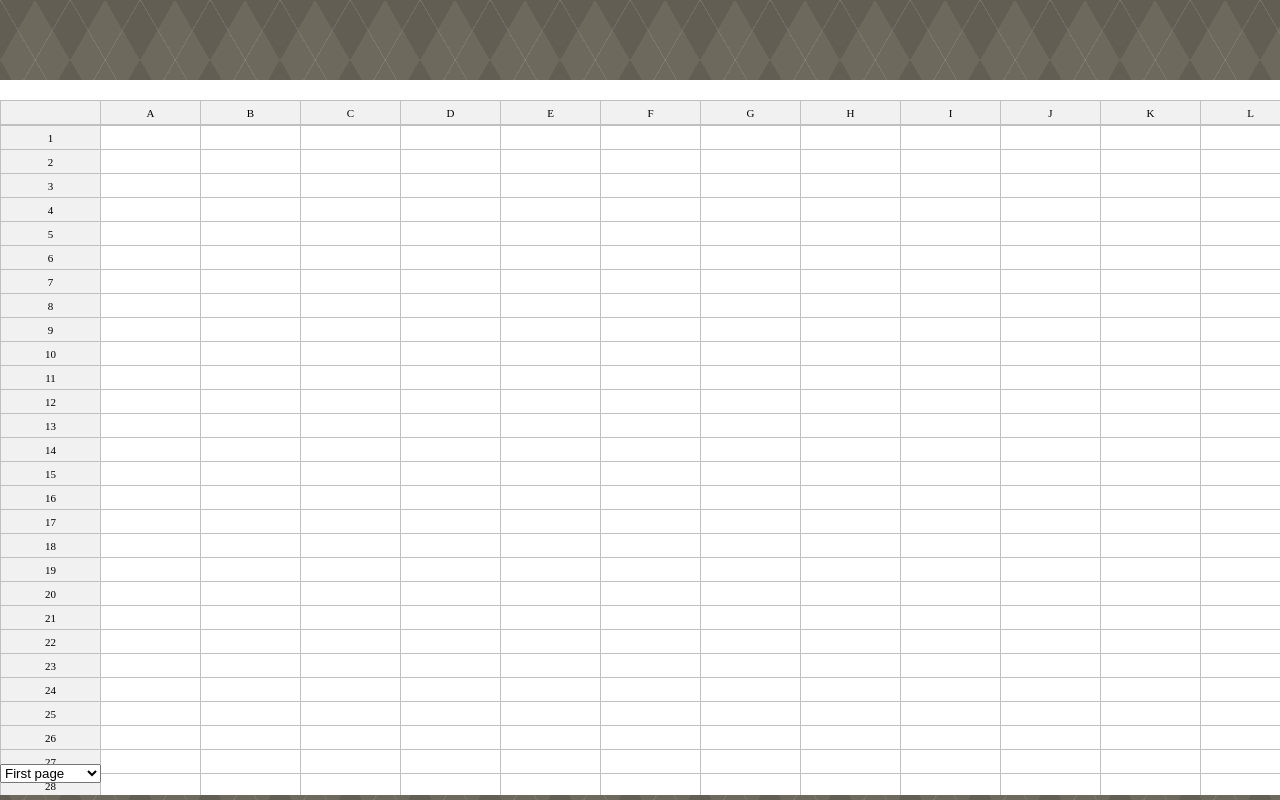
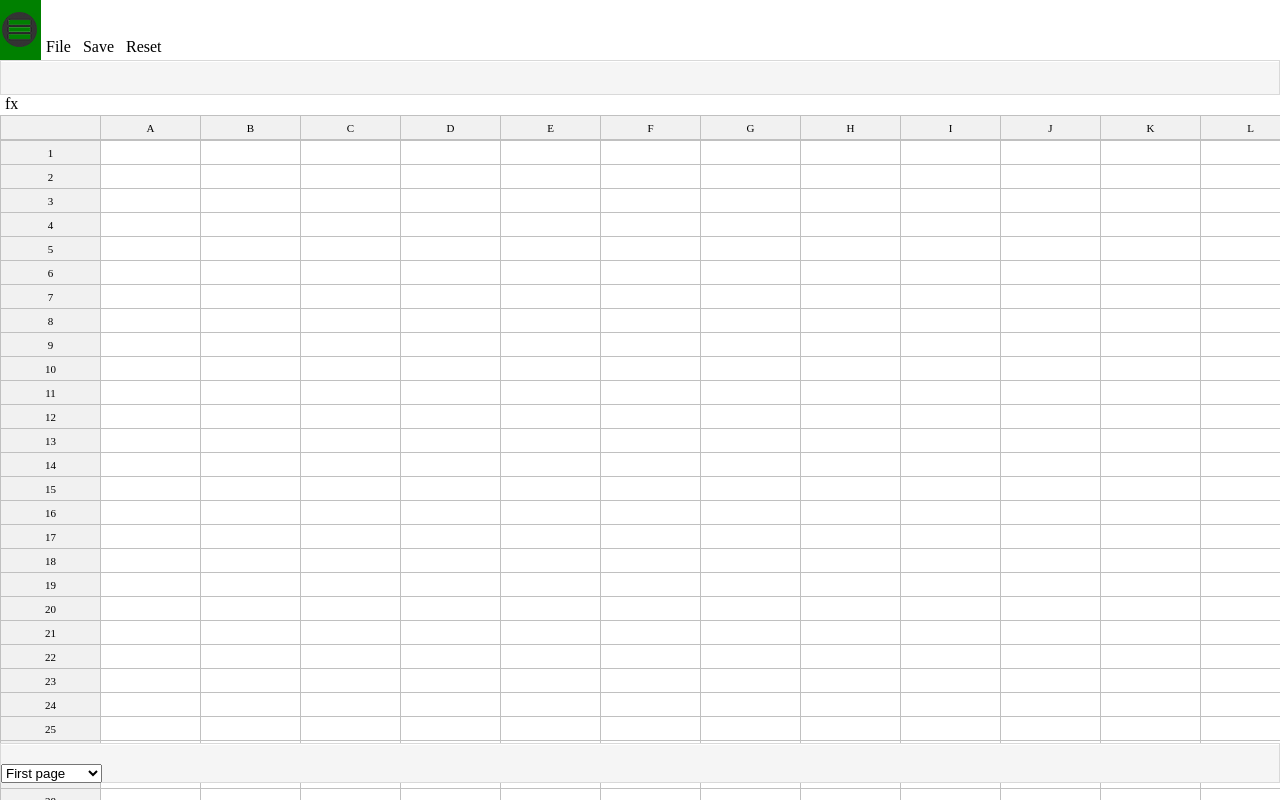
Before and after one commit to brumkorn/THS, a plain HTML site: page index.html in a window 1280 px wide. Drawn offline with Linux system fonts and the light colour scheme; no server answers.

Commit message:
finish program look. make some files for server work

```diff
--- a/css/style.css
+++ b/css/style.css
@@ -6,7 +6,8 @@ html,body {
     -webkit-box-sizing: border-box;
     -moz-box-sizing: border-box;
     box-sizing: border-box;
-    margin: auto;
+    margin: 0;
+    padding: 0;
     height: 100%;
 }
 
@@ -26,25 +27,82 @@ html,body {
     position: fixed;
     top: 0;
     z-index: 2;
-    display: block;
     width: 100%;
 }
 
+.main-menu-button-align {
+    float: left;
+    width: 42px;
+    height: 60px;
+    padding-right: 1px;
+}
+
+.main-menu-button {
+    position: relative;
+    background-color: green;
+    height:100%;
+    -moz-user-select: none;
+    -webkit-user-select: none;
+    user-select: none;
+
+}
+
+.main-menu-button img {
+    position: absolute;
+    top: 12px;
+    left: 2px;
+}
+
+.menu-bar-align {
+    height: 60px;
+}
+
 .menu-bar {
-    height: 20px;
-    display: inherit;
+    background-color: white;
+    height: 100%;
+    padding-left: 3px;
+    padding-top: 34px;
+    padding-bottom: 0;
+    -moz-user-select: none;
+    -webkit-user-select: none;
+    user-select: none;
+}
+
+.menu-button {
+    position: relative;
+    display: inline-block;
+    text-align: center;
+    padding: 4px;
+    height: 25px;
+}
+
+.menu-button:hover {
+    background-color: #c5c5c5;
+
+}
+
+.menu-button-active {
+    background-color: red;
+    top: 2px;
+    left: 2px;
+}
+
+.tool-bar-align {
+    height: 35px;
 }
 
 .tool-bar {
-
-    height: 60px;
-    display: inherit;
+    background-color: #f5f5f5;
+    box-shadow: inset 0 1px 0 0 #fff;
+    border: 1px solid #d9d9d9;
+    height: 100%;
+    width: 100%;
 }
 
 .formulas {
     height: 20px;
+    padding-left: 5px;
     background-color: white;
-    display: inherit;
 }
 
 .bookmarks {
@@ -53,13 +111,22 @@ html,body {
     float: left;
 }
 
-.footer-toolbar {
+.footer-toolbar-align {
+    background-color: red;
     position:fixed;
     bottom: 17px;
     width: 100%;
     height: 40px;
     z-index: 99;
 }
+
+.footer-toolbar {
+    background-color: #f5f5f5;
+    box-shadow: inset 0 1px 0 0 #fff;
+    border: 1px solid #d9d9d9;
+    height: 100%;
+}
+
 
 /*Table*/
 
@@ -101,7 +168,7 @@ td {
 tbody {
     display: block;
     width: 100%;
-    height: 670px;
+    height: 724px;
     overflow: scroll;
 }
 
@@ -121,7 +188,7 @@ table {
 
 .main {
     width: 100%;
-    margin-top: 100px;
+    margin-top: 115px;
 
 }
 
@@ -161,3 +228,10 @@ input:focus {
         transparent 75%, rgba(0,0,0,.1) 75%, rgba(0,0,0,.1));
     background-size: 70px 120px;
 }
+
+.menu-button, td {
+    cursor: default;
+    -moz-user-select: none;
+    -webkit-user-select: none;
+    user-select: none;
+}
--- a/index.html
+++ b/index.html
@@ -8,16 +8,32 @@
 <body class="gradient">
     <main class="wrapper">
 
-        <div class="tools-wraper gradient">
-            <div class="menu-bar"></div>
-            <div class="tool-bar"></div>
-            <div class="formulas"></div>
+        <div class="tools-wraper">
+            <div class="main-menu-button-align">
+                <div class="main-menu-button">
+                    <img src="images/menu_stack.png">
+                </div>
+            </div>
+            <div class="menu-bar-align">
+                <div class="menu-bar">
+                    <div class="menu-button tabindex="1" ">File</div>
+                    <div class="menu-button tabindex="1"">Save</div>
+                    <div class="menu-button tabindex="1"">Reset</div>
+                </div>
+            </div>
+            <div class="tool-bar-align">
+                <div class="tool-bar">
+
+                </div>
+            </div>
+            <div class="formulas">fx</div>
         </div>
 
         <div class="main">
             <table id="table"></table>
         </div>
 
+        <div class="footer-toolbar-align">
             <div class="footer-toolbar">
                 <div class="bookmarks">
                     <select>
@@ -27,6 +43,7 @@
                     </select>
                 </div>
             </div>
+        </div>
 
     </main>
     <script src="js/script.js"></script>
--- a/js/script.js
+++ b/js/script.js
@@ -148,17 +148,18 @@ var serverDB;
     //need verification of value in storage(ket = data-cell....)
 
     function loadData() {
+        var value;
+        console.log(localStorage.length);
         if (localStorage.length) {
             for (elem in localStorage) {
-                var value = localStorage[elem];
-                value = compute(value);
+                value = compute( localStorage[elem] );
                 document.getElementById(elem).innerHTML = value || "";
             }
         } else {
-            getServerData('json.php', function(data) {
+            getServerData('jsonget.php', function(data) {
                 for (elem in data) {
-                    console.log(elem);
-                    console.log(data[elem]);
+                    value = compute( data[elem] );
+                    document.getElementById(elem).innerHTML = value || "";
                 }
             });
 
@@ -175,14 +176,28 @@ var serverDB;
     */
 
     // Formula handler will add here
+
+    //Maybe need varification of JSON objects from storage and text file
+    //somewhere because if input in file was not from save functions in this
+    //app it may produce errors (not a string values, charAt verif not work);
     function compute(value) {
-        if (value.charAt(0) === "=") {
+        if (!typeof(value) === "Sring" && value.charAt(0) === "=") {
                 value = eval(value.substring(1));
             }
         return value;
     }
 
-     function getServerData (path, callback) {
+
+/*
+*
+*Getting json object with last saved spreadshit with server
+*POST request. Information saved in the txt file.
+*
+*
+*@param {string} path to php file(server);
+*@param {function} callback function with response handler
+*/
+    function getServerData (path, callback) {
         var httpRequest = new XMLHttpRequest();
 
         httpRequest.onreadystatechange = function () {
--- /dev/null
+++ b/serverDB.txt
@@ -0,0 +1 @@
+{"data-cell-C13":"5","data-cell-D17":"5","data-cell-D8":"8","data-cell-E7":"4","data-cell-F13":"4","data-cell-F3":"94","data-cell-H17":"7","data-cell-H6":"5"}
```
Also changed, not shown: images/menu_stack.png (added), 2 other files. Lines whose indentation alone changed are shown as unchanged.
